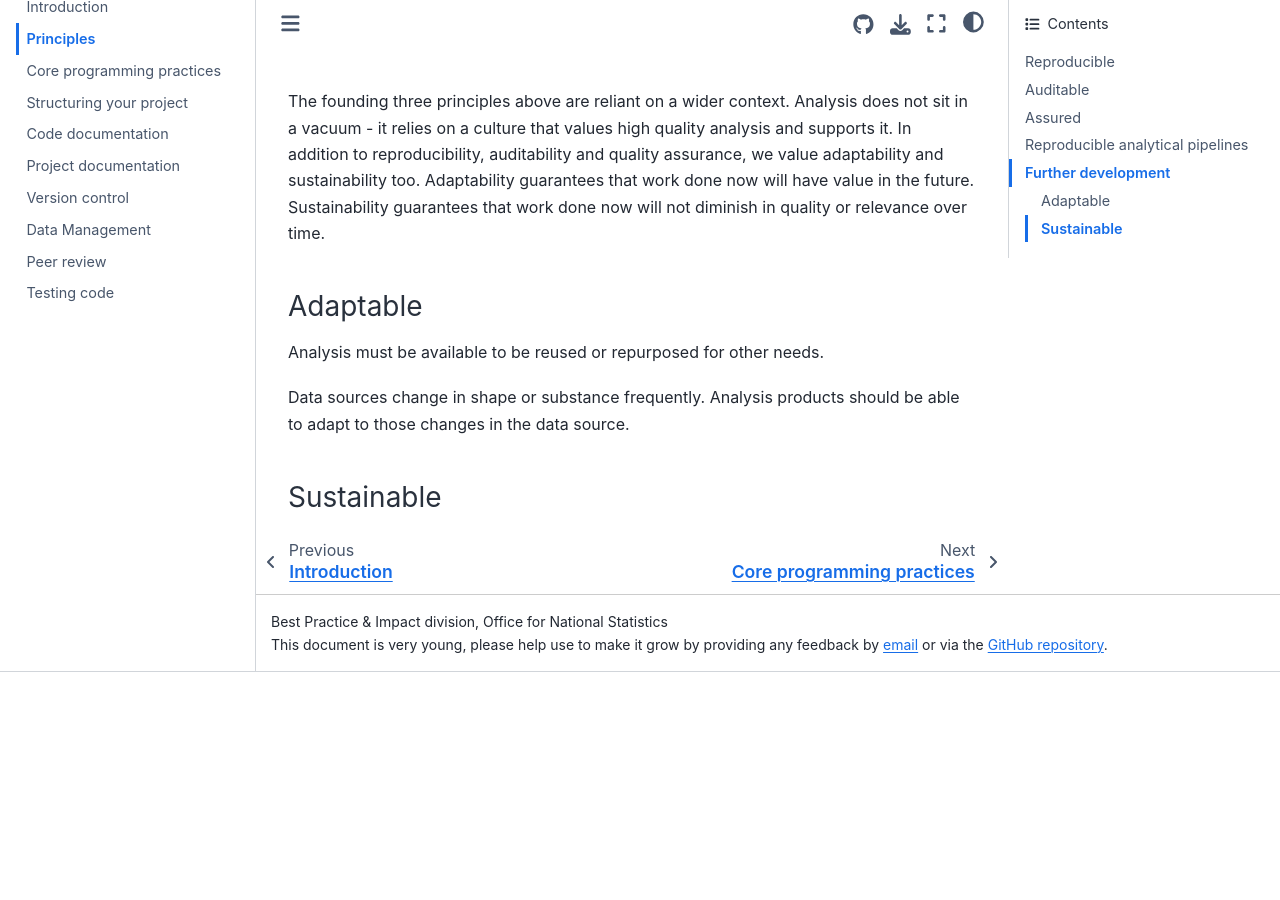
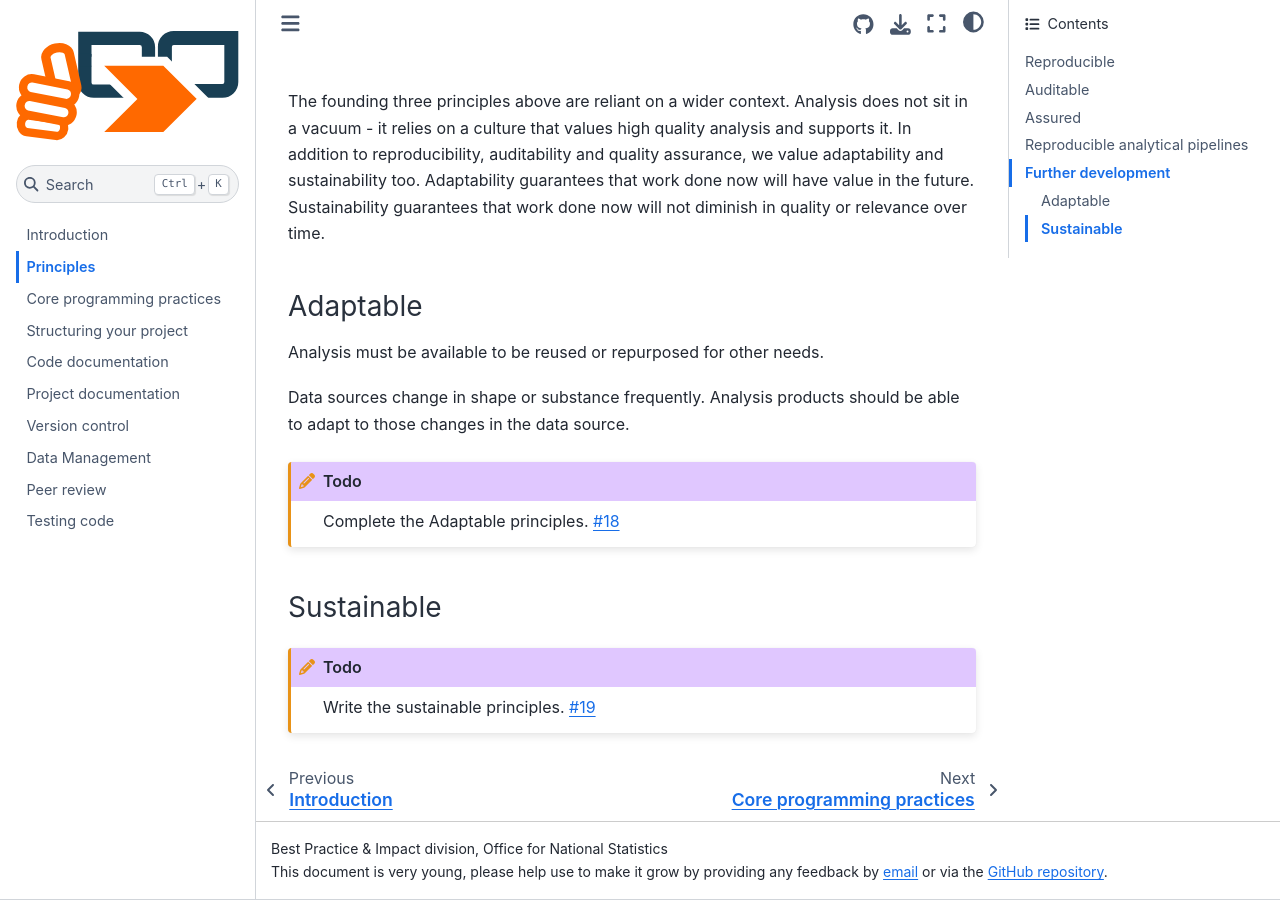
Before and after one commit to best-practice-and-impact/qa-of-code-guidance, a Jupyter Book: the page built from book/principles.md, in a window 1280 px wide and 900 px high, scrolled down 4270 px. Built offline with Jupyter Book 1.0.4 settings and Sphinx 7.4.7 and the Sphinx Book theme 1.1.4, drawn with Linux system fonts in a browser that asks for light colours; before the commit the page ends 4942 px from its top, so only the background shows below that.

Commit message:
added todo to principles

````diff
--- a/book/principles.md
+++ b/book/principles.md
@@ -160,4 +160,14 @@
 Data sources change in shape or substance frequently.
 Analysis products should be able to adapt to those changes in the data source.
 
+```{todo}
+Complete the Adaptable principles.
+[#18](https://github.com/best-practice-and-impact/qa-of-code-guidance/issues/18)
+```
+
 ### Sustainable
+
+```{todo}
+Write the sustainable principles.
+[#19](https://github.com/best-practice-and-impact/qa-of-code-guidance/issues/19)
+```
````
